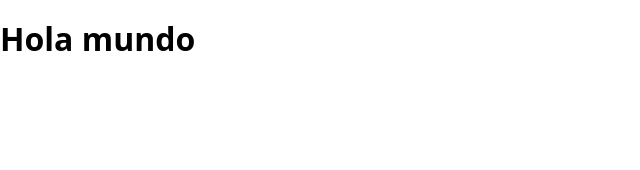
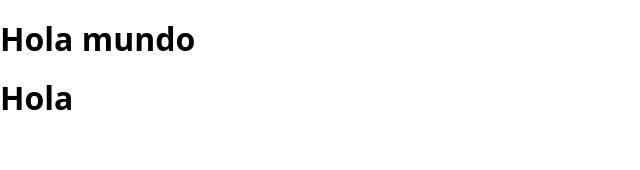
Before and after one commit to albasmg/miradores-burgos, a React (Create React App) app: page / in a window 1280 px wide. Shown: the top 170 px of the page, without its empty margins (0-640 px from the left). Built offline with nearby package versions, Linux system fonts and the light colour scheme.

Commit message:
➕ Add react router and components structure

```diff
--- a/package.json
+++ b/package.json
@@ -9,6 +9,8 @@
     "node-sass": "^4.14.1",
     "react": "^17.0.1",
     "react-dom": "^17.0.1",
+    "react-router": "^5.2.0",
+    "react-router-dom": "^5.2.0",
     "react-scripts": "4.0.0",
     "web-vitals": "^0.2.4"
   },
--- a/src/App.js
+++ b/src/App.js
@@ -1,5 +1,15 @@
+import { Switch, Route } from 'react-router-dom';
+import Home from './pages/Home/Home.jsx';
+
 const App = () => {
-  return <h1>Hola mundo</h1>;
+  return (
+    <>
+      <h1>Hola mundo</h1>
+      <Switch>
+        <Route path="/" exact component={Home} />
+      </Switch>
+    </>
+  );
 };
 
 export default App;
--- a/src/index.js
+++ b/src/index.js
@@ -1,11 +1,14 @@
 import React from 'react';
 import ReactDOM from 'react-dom';
+import { HashRouter } from 'react-router-dom';
 import './index.scss';
 import App from './App';
 
 ReactDOM.render(
   <React.StrictMode>
-    <App />
+    <HashRouter>
+      <App />
+    </HashRouter>
   </React.StrictMode>,
   document.getElementById('root')
 );
--- /dev/null
+++ b/src/pages/Home/Home.jsx
@@ -0,0 +1,7 @@
+import HomePage from '../../ui/pages/Home/Home';
+
+const Home = () => {
+  return <HomePage />;
+};
+
+export default Home;
--- /dev/null
+++ b/src/ui/pages/Home/Home.jsx
@@ -0,0 +1,5 @@
+const Home = () => {
+  return <h1>Hola</h1>;
+};
+
+export default Home;
```
Also changed, not shown: 1 other file (tests, documents, lock files or other folders).
